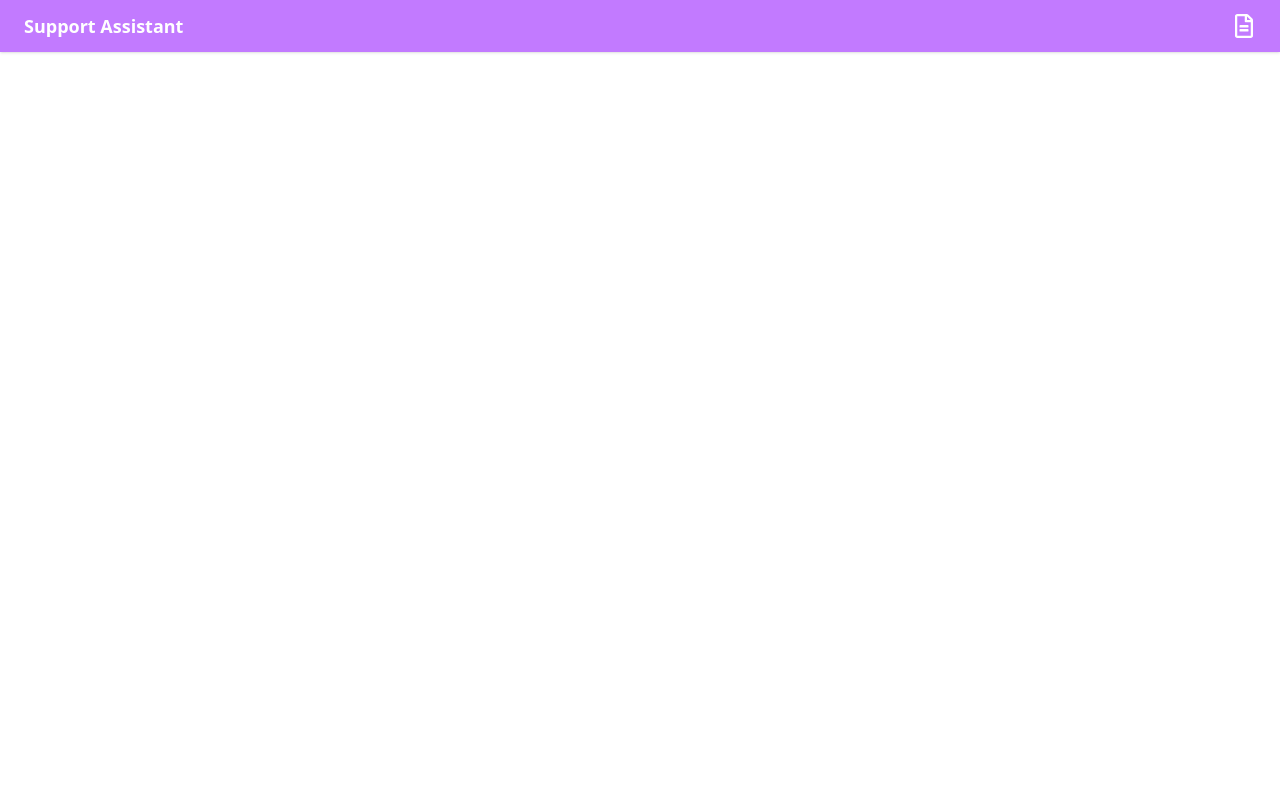
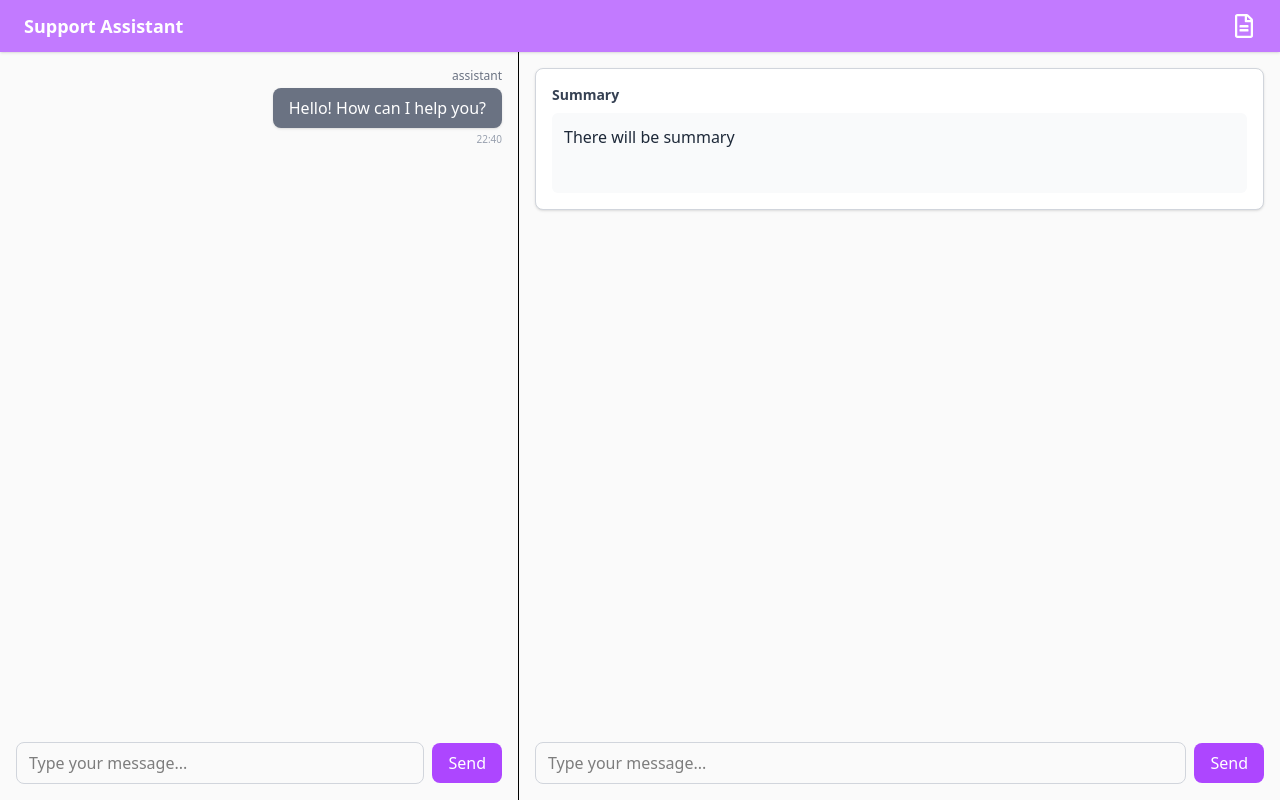
Before and after one commit to vladafursa/new_smart_assistant, a React app in the folder frontend/: page / in a window 1280 px wide. Built offline with nearby package versions, Linux system fonts and the light colour scheme; the HTML template or start-up script is replaced by a standard one.

Commit message:
added api.jsx

```diff
--- a/frontend/package.json
+++ b/frontend/package.json
@@ -10,6 +10,7 @@
     "preview": "vite preview"
   },
   "dependencies": {
+    "axios": "^1.13.2",
     "react": "^19.2.0",
     "react-dom": "^19.2.0",
     "react-icons": "^5.5.0",
--- a/frontend/src/components/DropBox.jsx
+++ b/frontend/src/components/DropBox.jsx
@@ -22,10 +22,10 @@ const DropBox = () => {
   }
 
   const handleUpload = async () => {
-    if (!file || !category) {
-      alert("Choose the category before upload!")
-      return
+   if (!file || !category) {
+    return console.warn("Choose category before upload");
     }
+
     const formData = new FormData()
     formData.append("file", file)
     formData.append("category", category)
--- a/frontend/src/pages/Home.jsx
+++ b/frontend/src/pages/Home.jsx
@@ -1,10 +1,33 @@
 import Header from '../components/Header.jsx'
+import AssistantPanel from '../panels/AssistantPanel.jsx';
+import UserPanel from '../panels/UserPanel.jsx';
+import { useState } from "react";
 
 const Home = () => {
+    const [chatMessages, setChatMessages] = useState([
+    { sender: "assistant", message: "Hello! How can I help you?" }
+  ]);
+
+  const handleSend = (text, sender) => {
+    setChatMessages((prev) => [...prev, { sender, message: text }]);
+  };
+
+    const summaryText = "There will be summary";
 return (
-    <div>
-   <Header></Header>
-   </div>
+    <div className="h-screen flex flex-col bg-neutral-50">
+        <div className='sticky top-0'>
+        <Header />
+        </div>
+      <div className="flex flex-1">
+        <div className="flex-[0.4] border-r p-4">
+          <UserPanel chatMessages={chatMessages} onSend={handleSend} />
+        </div>
+
+        <div className="flex-[0.6] p-4">
+          <AssistantPanel summary_text={summaryText} chatMessages={chatMessages} onSend={handleSend} />
+        </div>
+      </div>
+    </div>
 )
 }
 
```
Also changed, not shown: frontend/src/api.jsx (added), 1 other file (tests, documents, lock files or other folders).
